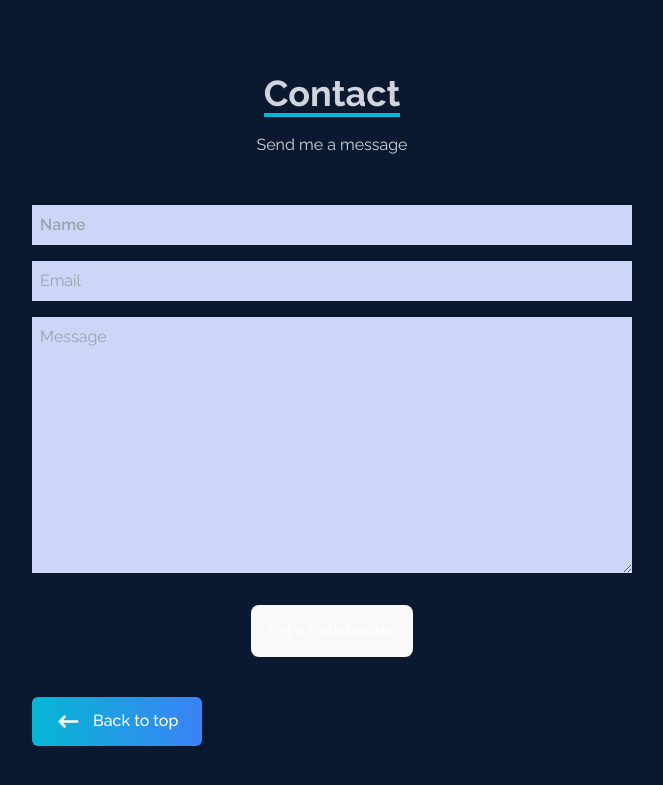
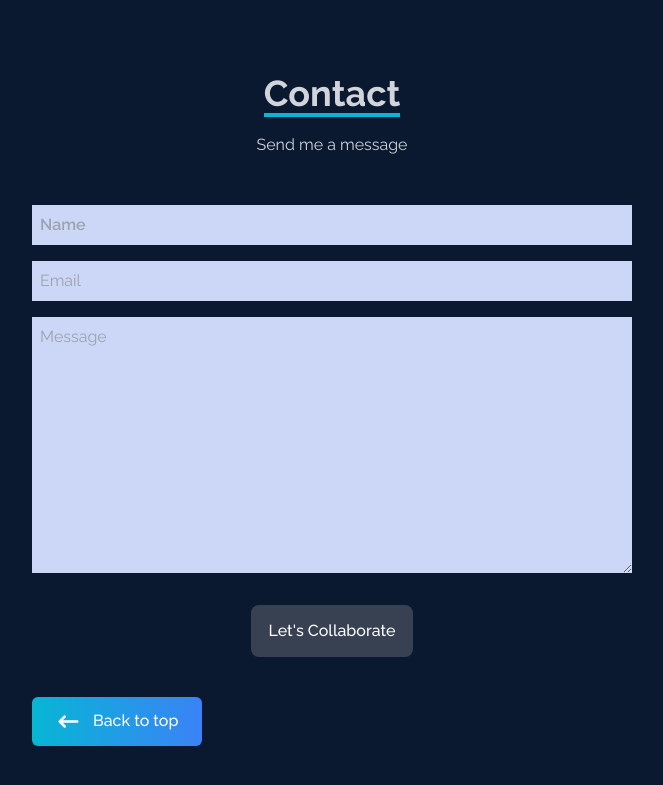
Before and after one commit to PerikK/myPortfolio, a React (Vite) app: page / in a window 1280 px wide. Shown: the part 3678-4463 px from the top of the page, without its empty margins (308-971 px from the left). Built offline with nearby package versions, Linux system fonts and the light colour scheme.

Commit message:
add some styling to contact

```diff
--- a/src/components/Contact.jsx
+++ b/src/components/Contact.jsx
@@ -68,7 +68,7 @@ export default function Contact() {
 				></textarea>
 				<button
 					type='submit'
-					className='text-white border-2 hover:bg-cyan-500 hover:border-cyan-500 px-4 py-3 my-8 mx-auto flex items-center'
+					className='text-white bg-gray-700 border-2 hover:bg-cyan-500 hover:border-cyan-500 px-4 py-3 my-8 mx-auto flex items-center'
 				>
 					Let's Collaborate
 				</button>
```
